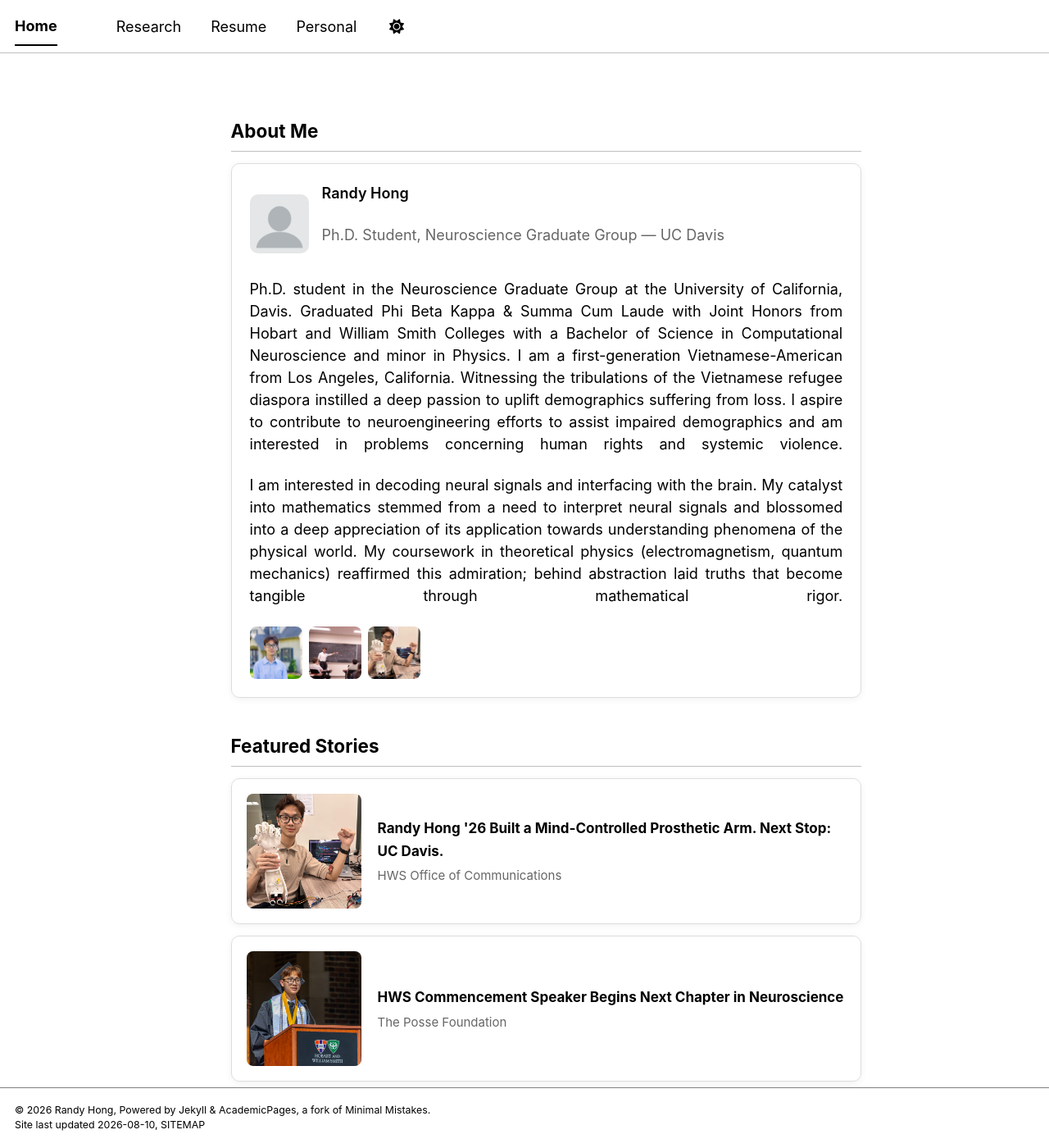
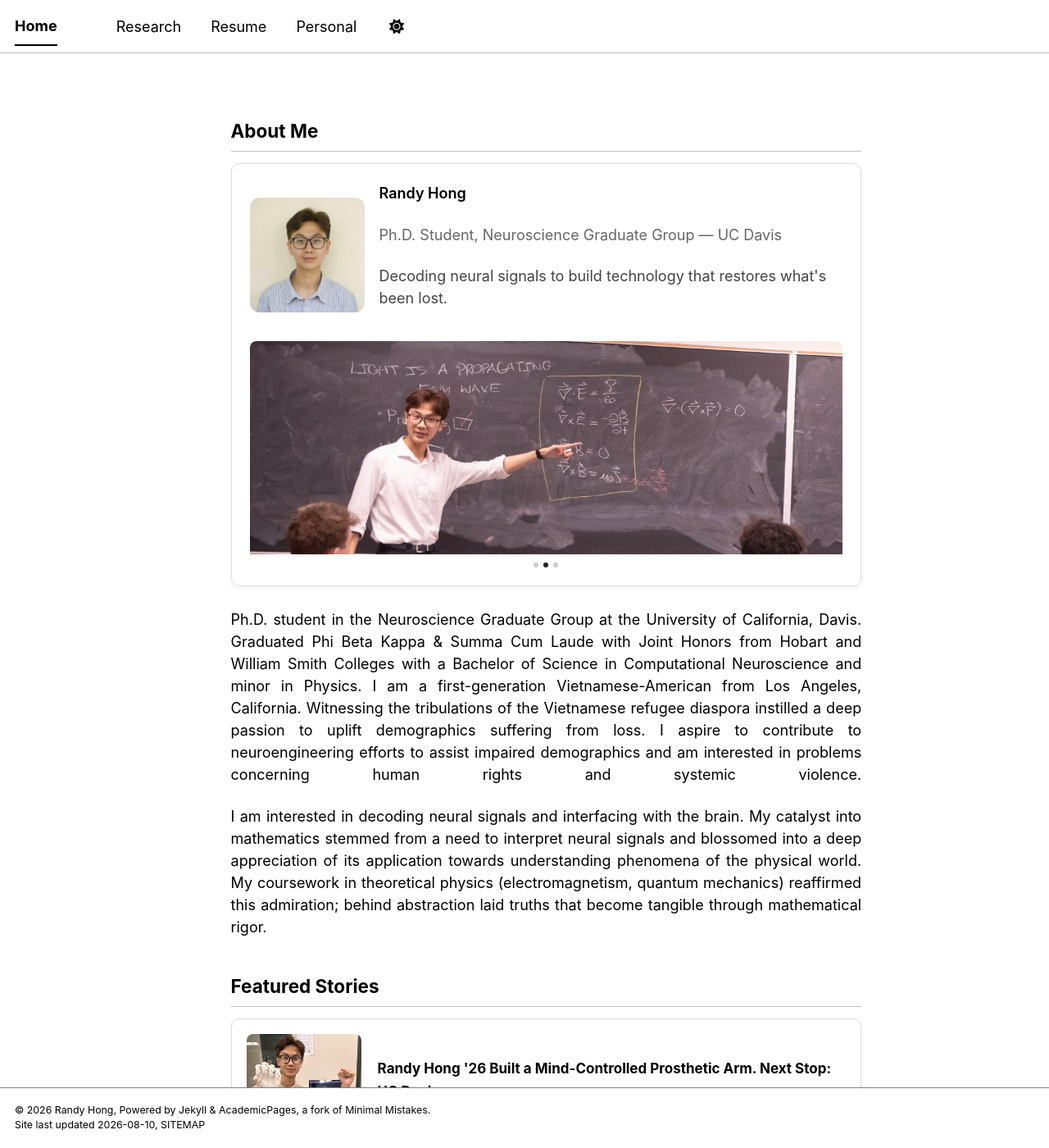
Before and after one commit to randyhongg/randyhongg.github.io, a Jekyll site: the page built from _pages/about.md, in a window 1280 px wide and 1400 px high. Shown: the whole window at 82% size. Built offline with Jekyll 4.4.1, drawn with Linux system fonts in a browser that asks for light colours; a style sheet for code colours, icons or effects is not loaded; some of the changed lines change nothing that is shown.

Commit message:
Update about.md

```diff
--- a/_pages/about.md
+++ b/_pages/about.md
@@ -38,37 +38,62 @@ redirect_from:
 .profile-header {
   display: flex;
   align-items: center;
-  gap: 16px;
+  gap: 18px;
   margin-bottom: 16px;
 }
 .profile-photo {
-  width: 72px;
-  height: 72px;
-  border-radius: 10px;
+  width: 140px;
+  height: 140px;
+  border-radius: 12px;
   object-fit: cover;
   flex-shrink: 0;
 }
 .profile-name {
-  font-size: 17px;
+  font-size: 19px;
   font-weight: 600;
   margin: 0;
 }
 .profile-title {
   font-size: 14px;
   color: #666;
-  margin: 2px 0 0;
+  margin: 4px 0 10px;
 }
-.profile-thumbs {
-  display: flex;
-  gap: 8px;
+.profile-tagline {
+  font-size: 14px;
+  color: #444;
+  margin: 0;
+  line-height: 1.5;
+}
+.carousel {
+  overflow: hidden;
+  border-radius: 8px;
   margin-top: 16px;
 }
-.profile-thumbs img {
-  width: 64px;
-  height: 64px;
-  border-radius: 8px;
+.carousel-track {
+  display: flex;
+  transition: transform 0.5s ease;
+}
+.carousel-track img {
+  width: 100%;
+  flex-shrink: 0;
+  height: 260px;
   object-fit: cover;
-  flex-shrink: 0;
+}
+.carousel-dots {
+  display: flex;
+  gap: 6px;
+  justify-content: center;
+  margin-top: 10px;
+}
+.carousel-dot {
+  width: 6px;
+  height: 6px;
+  border-radius: 50%;
+  background: #ccc;
+  cursor: pointer;
+}
+.carousel-dot.active {
+  background: #222;
 }
 .contact-links {
   display: flex;
@@ -119,20 +144,38 @@ redirect_from:
   color: #666;
   margin: 0;
 }
+@media (max-width: 480px) {
+  .profile-header {
+    flex-direction: column;
+    text-align: center;
+  }
+}
 </style>
 ## About Me
 
 <div class="profile-card reveal" markdown="1">
 
 <div class="profile-header">
-  <img class="profile-photo" src="../images/profile.png" alt="Randy Hong">
+  <img class="profile-photo" src="../images/website_pfp.jpg" alt="Randy Hong">
   <div>
     <p class="profile-name">Randy Hong</p>
     <p class="profile-title">Ph.D. Student, Neuroscience Graduate Group &mdash; UC Davis</p>
+    <p class="profile-tagline">Decoding neural signals to build technology that restores what's been lost.</p>
   </div>
 </div>
 
-<div style="text-align: justify; text-align-last: justify;" markdown="1">
+<div class="carousel" id="photoCarousel">
+  <div class="carousel-track" id="carouselTrack">
+    <img src="../images/headshot.jpg" alt="Randy Hong headshot">
+    <img src="../images/holland.jpg" alt="Randy Hong receiving the Physics Holland Prize">
+    <img src="../images/prosthetic_pose.jpg" alt="Randy Hong with his mind-controlled prosthetic arm">
+  </div>
+  <div class="carousel-dots" id="carouselDots"></div>
+</div>
+
+</div>
+
+<div class="reveal" style="text-align: justify; text-align-last: justify; margin-bottom: 2rem; margin-top: 1.5rem;" markdown="1">
 
 Ph.D. student in the Neuroscience Graduate Group at the University of California, Davis. Graduated Phi Beta Kappa & Summa Cum Laude with Joint Honors from Hobart and William Smith Colleges with a Bachelor of Science in Computational Neuroscience and minor in Physics. I am a first-generation Vietnamese-American from Los Angeles, California. Witnessing the tribulations of the Vietnamese refugee diaspora instilled a deep passion to uplift demographics suffering from loss. I aspire to contribute to neuroengineering efforts to assist impaired demographics and am interested in problems concerning human rights and systemic violence.
 
@@ -140,13 +183,45 @@ I am interested in decoding neural signals and interfacing with the brain. My ca
 
 </div>
 
-<div class="profile-thumbs">
-  <img src="../images/headshot.jpg" alt="Research photo 1">
-  <img src="../images/holland.jpg" alt="Research photo 2">
-  <img src="../images/prosthetic_pose.jpg" alt="Research photo 3">
-</div>
+<script>
+(function() {
+  const track = document.getElementById('carouselTrack');
+  const dotsContainer = document.getElementById('carouselDots');
+  const images = track.querySelectorAll('img');
+  let index = 0;
+  let timer;
 
-</div>
+  images.forEach((_, i) => {
+    const dot = document.createElement('div');
+    dot.className = 'carousel-dot' + (i === 0 ? ' active' : '');
+    dot.addEventListener('click', () => goTo(i));
+    dotsContainer.appendChild(dot);
+  });
+  const dots = dotsContainer.querySelectorAll('.carousel-dot');
+
+  function goTo(i) {
+    index = i;
+    track.style.transform = 'translateX(-' + (index * 100) + '%)';
+    dots.forEach((d, di) => d.classList.toggle('active', di === index));
+  }
+
+  function next() {
+    goTo((index + 1) % images.length);
+  }
+
+  function start() {
+    timer = setInterval(next, 4000);
+  }
+  function stop() {
+    clearInterval(timer);
+  }
+
+  start();
+  const carousel = document.getElementById('photoCarousel');
+  carousel.addEventListener('mouseenter', stop);
+  carousel.addEventListener('mouseleave', start);
+})();
+</script>
 
 ## Featured Stories
 
```
